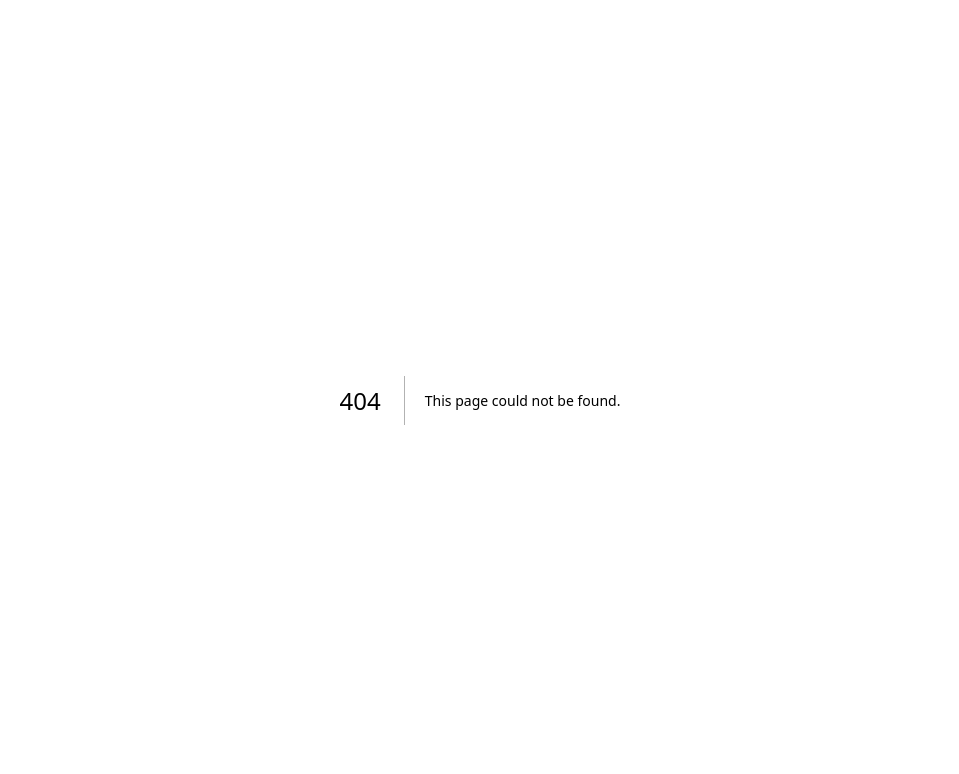
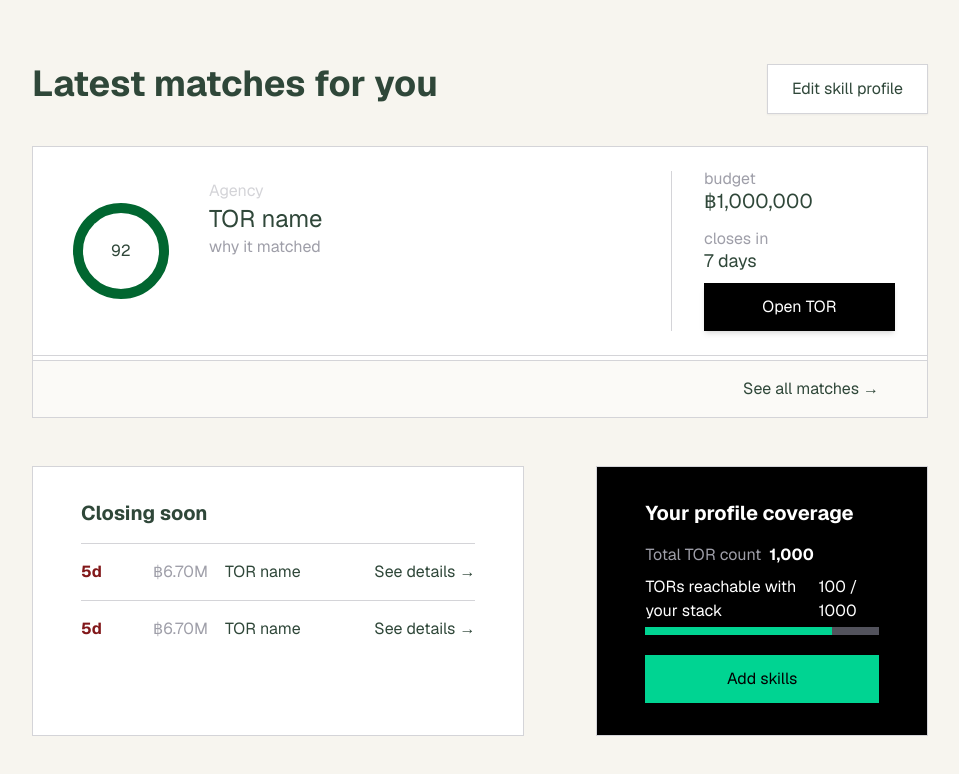
Before and after one commit to 01219346-65-CSP-2026/BangkokTOR-frontend, a Next.js app: page /dashboard in a window 1280 px wide. Before the commit this address had no page. Shown: the top 774 px of the page, without its empty margins (160-1119 px from the left). Built offline with nearby package versions, Linux system fonts and the light colour scheme; a web font is replaced by a local one.

Commit message:
feat: created mockup dashboard page

```diff
--- /dev/null
+++ b/src/app/dashboard/page.tsx
@@ -0,0 +1,103 @@
+import { Button } from "@/components/ui/Button";
+
+
+export default function DashboardPage() {
+    return (
+        <div className="flex flex-1">
+            {/* ADD NAVBAR */}
+
+            <main className="flex flex-col grow px-48 py-16">
+                <div className="flex justify-between mb-8">
+                    <p className="text-4xl font-bold">Latest matches for you</p>
+                    <a href="/settings" className="px-6 py-3 bg-white hover:bg-zinc-50 bg-white border border-zinc-300 shadow-xs">Edit skill profile</a>
+                </div>
+                {/* new matches list
+                CHANGE ITEMS */}
+                <div className="flex flex-col flex-1 justify-between bg-white border border-zinc-300">
+                    <div>
+                        {/* TOR item, should be changed */}
+                        <div className="flex justify-between py-6">
+                            <div className="flex pl-10">
+                                <div className="flex h-full items-center">
+                                    <div className="flex w-24 h-24 rounded-full justify-center items-center border-10 border-green-800">
+                                        92
+                                    </div>
+                                </div>
+                                <div className="flex flex-col px-10 py-2">
+                                    <p className="text-zinc-300">Agency</p>
+                                    <p className="text-2xl">TOR name</p>
+                                    <p className="text-zinc-400">why it matched</p>
+                                </div>
+                            </div>
+
+                            <div className="w-64 px-8 border-l border-zinc-300">
+                                <p className="text-zinc-400 leading-none">budget</p>
+                                <p className="mb-4 text-xl">฿1,000,000</p>
+                                <p className="text-zinc-400 leading-none">closes in</p>
+                                <p className="mb-2 text-lg">7 days</p>
+                                <a className="flex justify-center w-full px-8 py-3 bg-black text-white shadow-md hover:bg-zinc-800">Open TOR</a>
+                            </div>
+                        </div>
+                        <hr className="text-zinc-300"></hr>
+                    </div>
+                    <div>
+                        <hr className="text-zinc-300"></hr>
+                        <div className="flex justify-between px-12 py-4 bg-paper-50/50">
+                            <p></p>
+                            <p>See all matches →</p>
+                        </div>
+                    </div>
+                </div>
+
+                <div className="flex flex-1 mt-12">
+                    {/* white container */}
+                    <div className="w-3/5 mr-18 px-12 py-8 bg-white border border-zinc-300">
+                        <p className="mb-4 text-xl font-bold">Closing soon</p>
+                        <hr className="text-zinc-300"></hr>
+                        <div className="flex justify-between py-4">
+                            <div className="flex">
+                                <p className="w-18 font-bold text-red-900">5d</p>
+                                <p className="w-18 text-zinc-400">฿6.70M</p>
+                                <p>TOR name</p>
+                            </div>
+                            <div>
+                                <a>See details →</a>
+                            </div>
+                        </div>
+
+                        <hr className="text-zinc-300"></hr>
+                        <div className="flex justify-between py-4">
+                            <div className="flex">
+                                <p className="w-18 font-bold text-red-900">5d</p>
+                                <p className="w-18 text-zinc-400">฿6.70M</p>
+                                <p>TOR name</p>
+                            </div>
+                            <div>
+                                <a>See details →</a>
+                            </div>
+                        </div>
+                    </div>
+
+                    {/* black container */}
+                    <div className="flex flex-col justify-between w-2/5 px-12 py-8 bg-black border border-zinc-300">
+                        <div>
+                            <p className="mb-4 text-xl font-bold text-white">Your profile coverage</p>
+                            <span className="text-zinc-400 mr-2">Total TOR count</span>
+                            <span className="font-bold text-white">1,000</span>
+                            <div className="flex justify-between mt-2">
+                                <p className="text-white">TORs reachable with your stack</p>
+                                <span className="text-white">100 / 1000</span>
+                            </div>
+                            <div className="flex mt-1">
+                                <div className="h-2 w-4/5 bg-emerald-400"></div>
+                                <div className="flex grow h-2 bg-zinc-600"></div>
+                            </div>
+                        </div>
+
+                        <a href="/settings" className="flex h-12 justify-center items-center text-black bg-emerald-400 hover:bg-emerald-300">Add skills</a>
+                    </div>
+                </div>
+            </main>
+        </div>
+    )
+}
```
